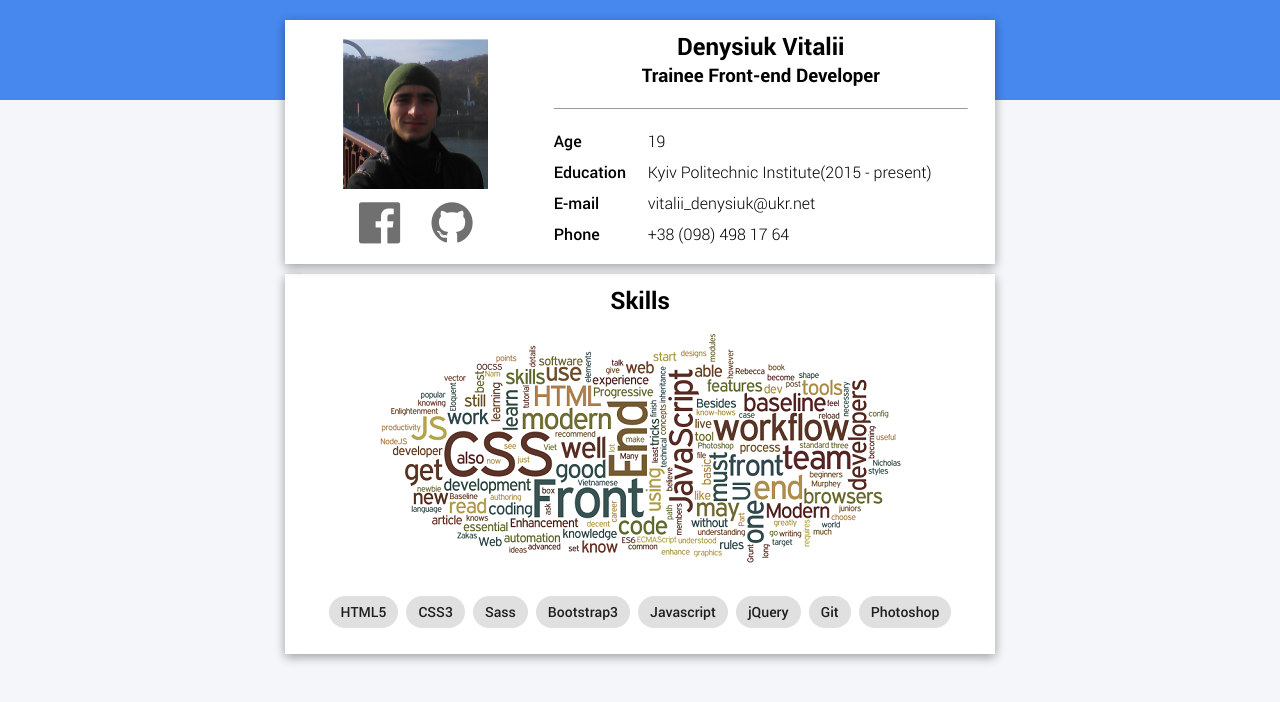
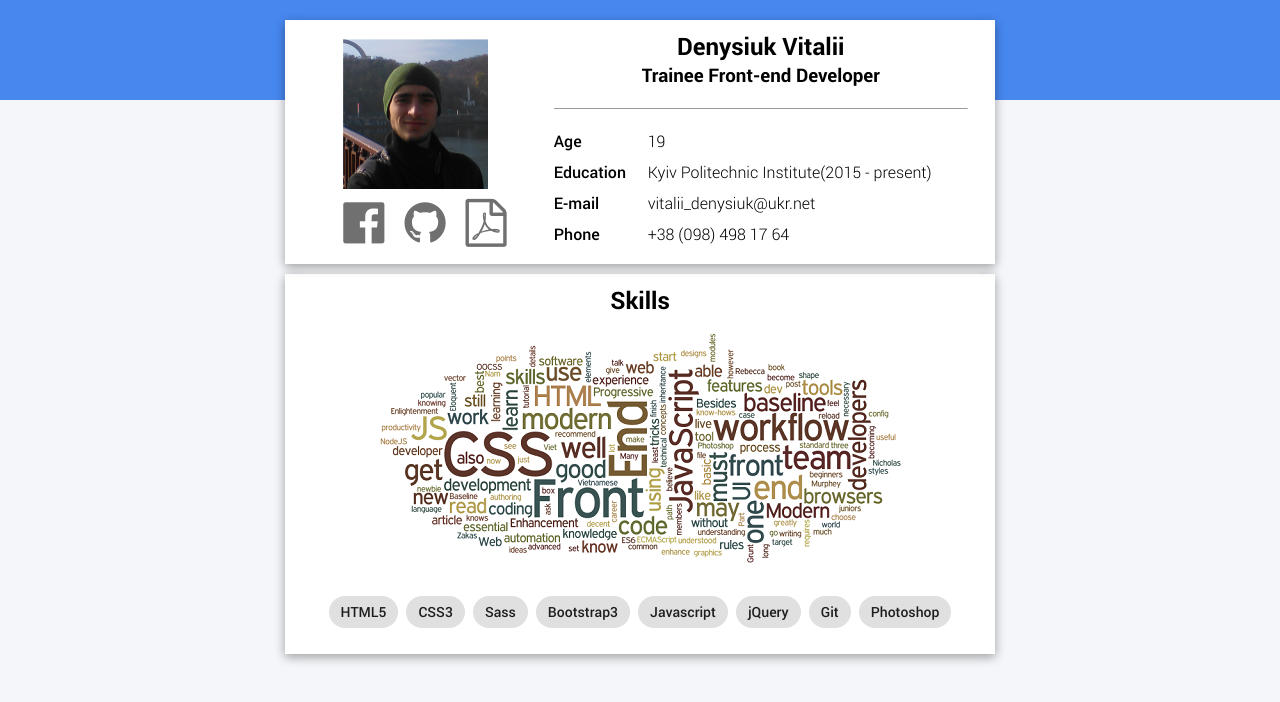
Before and after one commit to DenysiukVitalii/DenysiukVitalii.github.io, a plain HTML site: page index.html in a window 1280 px wide. Drawn offline with Linux system fonts and the light colour scheme.

Commit message:
add resume in pdf

```diff
--- a/index.html
+++ b/index.html
@@ -18,6 +18,7 @@
         <div class="links">
           <a href="https://www.facebook.com/vitdens"><i class="fa fa-facebook-official fa-3x class="link1"" ></i></a>
           <a href="https://github.com/DenysiukVitalii"><i class="fa fa-github fa-3x class="link1""></i></a>
+          <a href="Resume.pdf"><i class="fa fa-file-pdf-o  fa-3x class="link1""></i></a>
         </div>
       </div>
       <div class="main__myInfo">
--- a/style.css
+++ b/style.css
@@ -148,6 +148,10 @@ i {
 display: block;
 color: #707070;
 }
+.fa-github {
+  margin-left: 20px;
+  margin-right: 20px;
+}
 .fa-github:hover {
   cursor: pointer;
   color: #000;
@@ -155,6 +159,11 @@ color: #707070;
 .fa-facebook-official:hover {
   cursor: pointer;
   color: #3B5998;
+}
+
+.fa-file-pdf-o:hover {
+  cursor: pointer;
+  color: tomato;
 }
 a:visited {
   color: #ccc;
```
